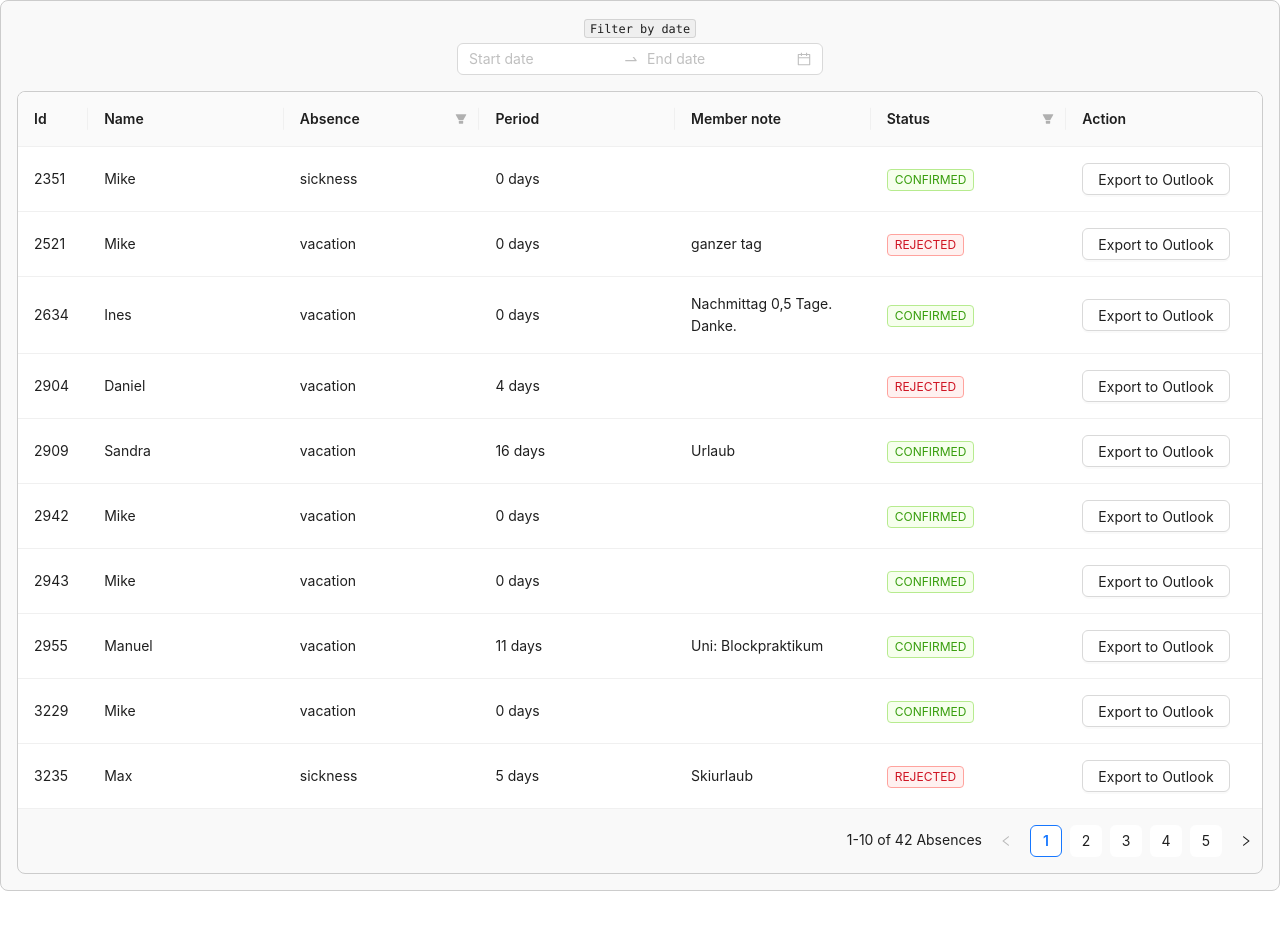
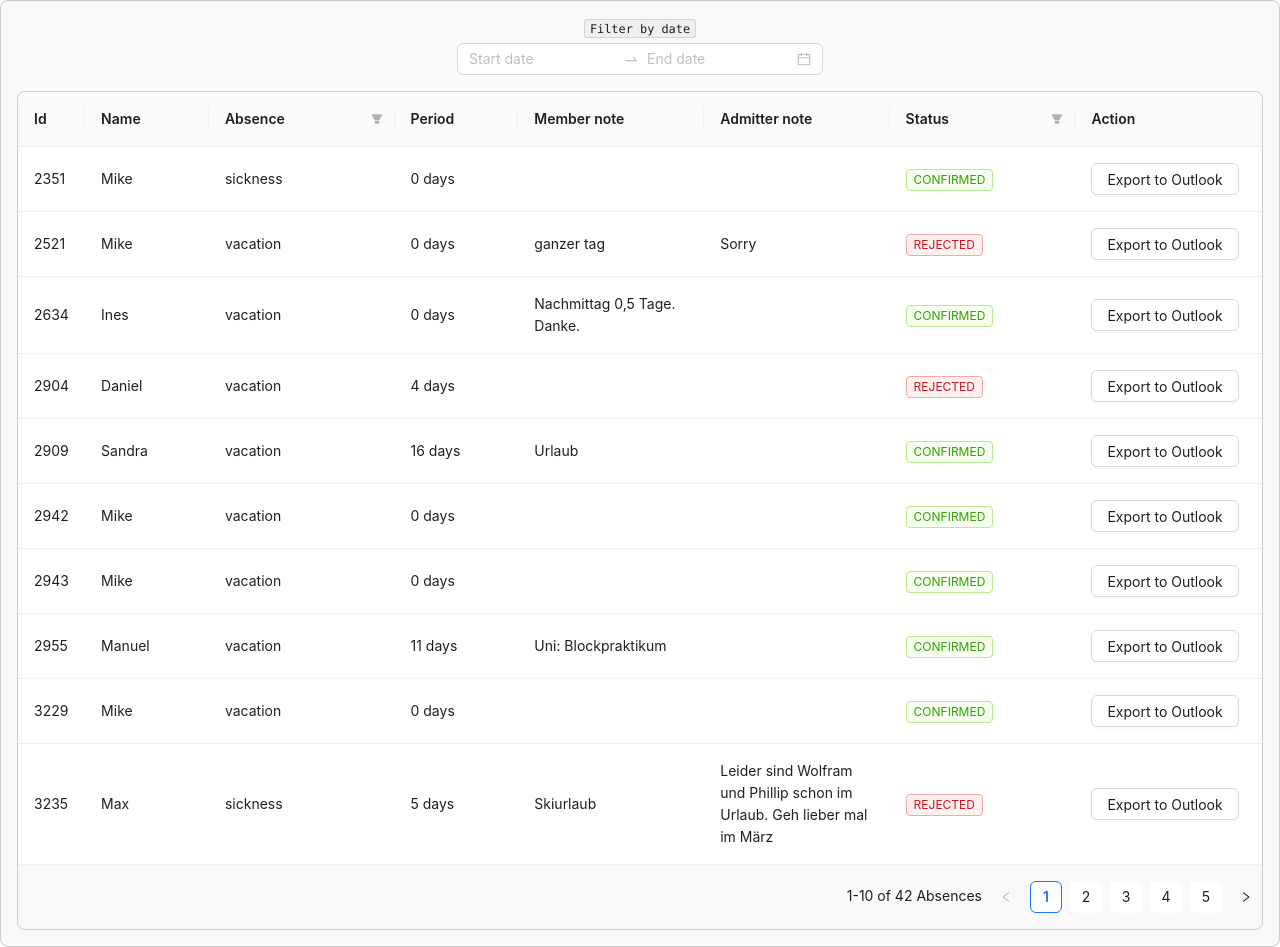
Before and after one commit to fahadshaikh99/crewmeister-react-challenge, a React (Create React App) app: page / in a window 1280 px wide. Before the commit the page ends 891 px from the top, so only its background shows below. Built offline with nearby package versions, Linux system fonts and the light colour scheme.

Commit message:
Add Admitter note in list

```diff
--- a/public/index.html
+++ b/public/index.html
@@ -7,7 +7,7 @@
     <meta name="theme-color" content="#000000" />
     <meta
       name="description"
-      content="Web site created using create-react-app"
+      content="Crewmeister coding challenge"
     />
     <link rel="apple-touch-icon" href="%PUBLIC_URL%/logo192.png" />
     <!--
--- a/src/pages/Home/listAbsencesColumns.js
+++ b/src/pages/Home/listAbsencesColumns.js
@@ -12,7 +12,7 @@ export const listAbsencesColumns = [
     {
         title: 'Name',
         dataIndex: 'name',
-        width: '15%'
+        width: '10%'
     },
     {
         title: 'Absence',
@@ -33,11 +33,16 @@ export const listAbsencesColumns = [
     {
         title: 'Period',
         dataIndex: 'period',
-        width: '15%'
+        width: '10%'
     },
     {
         title: 'Member note',
         dataIndex: 'memberNote',
+        width: '15%'
+    },
+    {
+        title: 'Admitter note',
+        dataIndex: 'admitterNote',
         width: '15%'
     },
     {
```
